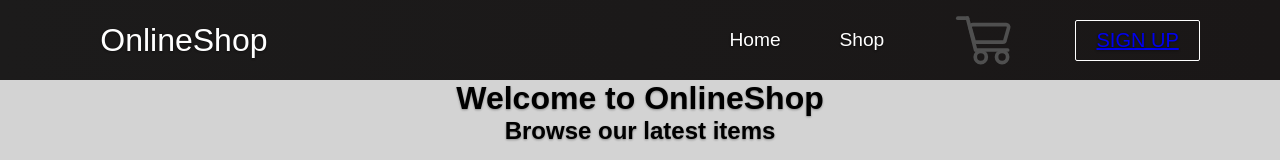
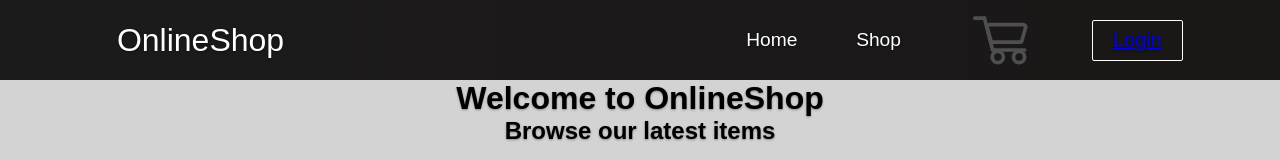
Before and after one commit to pinkx-xlink/react-shopping-cart-project, a React (Create React App) app in the folder shopping-cart/: page / in a window 1280 px wide. Shown: the top 160 px of the page. Built offline with nearby package versions, Linux system fonts and the light colour scheme; no server answers.

Commit message:
Change Sign Up button to "Login," and redirect to the Login component on click

```diff
--- a/shopping-cart/src/components/Navbar.js
+++ b/shopping-cart/src/components/Navbar.js
@@ -85,9 +85,9 @@ function Navbar() {
                 </ul>
                 {button && <Button buttonStyle='btn--outline'>
                     <Link
-                        to='/signup'
+                        to='/login'
                         onClick={closeMobileMenu}
-                    >SIGN UP
+                    >Login
                     </Link>
                     </Button>}
             </div>
```
